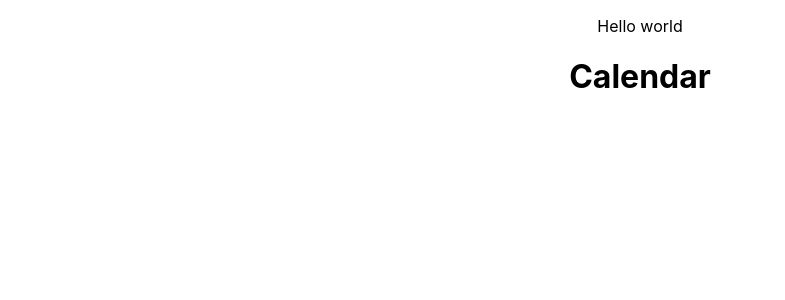
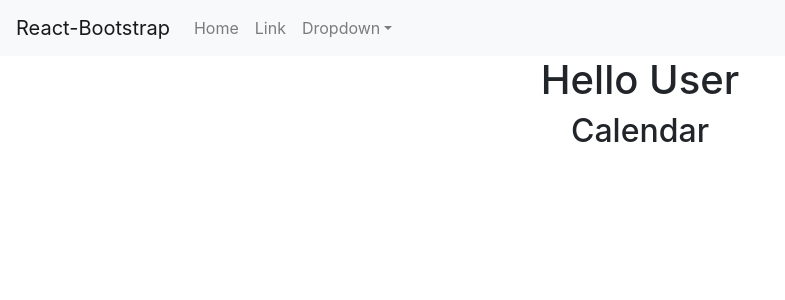
Before and after one commit to colejagdtiger/Push2Production, a React (Create React App) app in the folder artemis/: page / in a window 1280 px wide. Shown: the top 300 px of the page, without its empty margins (0-785 px from the left). Built offline with nearby package versions, Linux system fonts and the light colour scheme.

Commit message:
added bootstrap

```diff
--- a/artemis/package.json
+++ b/artemis/package.json
@@ -6,7 +6,9 @@
     "@testing-library/jest-dom": "^5.11.9",
     "@testing-library/react": "^11.2.5",
     "@testing-library/user-event": "^12.7.1",
+    "bootstrap": "^4.6.0",
     "react": "^17.0.1",
+    "react-bootstrap": "^1.4.3",
     "react-dom": "^17.0.1",
     "react-scripts": "4.0.2",
     "web-vitals": "^1.1.0"
--- a/artemis/public/index.html
+++ b/artemis/public/index.html
@@ -3,12 +3,12 @@
   <head>
     <meta charset="utf-8" />
     <link rel="icon" href="%PUBLIC_URL%/favicon.ico" />
+    <meta http-equiv="X-UA-Compatible" content="IE=edge">
     <meta name="viewport" content="width=device-width, initial-scale=1" />
     <meta name="theme-color" content="#000000" />
-    <meta
-      name="description"
-      content="Web site created using create-react-app"
-    />
+    <meta name="author" content="Andrew Li, Coleton Kotch, Noah Gergel">
+    <meta name="description" content="A calendar app that you can schedule and record">
+    <meta name="keywords" content="calender, schedule, app">
     <link rel="apple-touch-icon" href="%PUBLIC_URL%/logo192.png" />
     <!--
       manifest.json provides metadata used when your web app is installed on a
@@ -24,7 +24,7 @@
       work correctly both with client-side routing and a non-root public URL.
       Learn how to configure a non-root public URL by running `npm run build`.
     -->
-    <title>React App</title>
+    <title>Calendar App</title>
   </head>
   <body>
     <noscript>You need to enable JavaScript to run this app.</noscript>
--- a/artemis/src/App.js
+++ b/artemis/src/App.js
@@ -1,13 +1,15 @@
 import logo from './logo.svg';
 import './App.css';
-import Test from './Test.js'
+import Main from './Main.js'
 import Calendar from './Calendar.js'
+import 'bootstrap/dist/css/bootstrap.min.css'
 
 function App() {
   return (
     <div className="App">
-      <Test />
-      <Calendar />
+      <Main>
+        <Calendar />
+      </Main>
     </div>
   );
 }
--- a/artemis/src/Calendar.js
+++ b/artemis/src/Calendar.js
@@ -2,6 +2,6 @@ import react from 'react';
 
 export default function Calendar() {
     return (
-        <h1>Calendar</h1>
+        <h2>Calendar</h2>
     )
 }
--- /dev/null
+++ b/artemis/src/Main.js
@@ -0,0 +1,12 @@
+import react from 'react';
+import MainNavbar from './MainNavbar.js'
+
+export default function Main(props) {
+    return (
+        <div>
+            <MainNavbar />
+            <h1>Hello User</h1>
+            {props.children}
+        </div>
+    )
+}
--- /dev/null
+++ b/artemis/src/MainNavbar.js
@@ -0,0 +1,24 @@
+import react, {Component} from 'react';
+import {Navbar, Nav, NavDropdown, Container} from 'react-bootstrap';
+
+export default function MainNavbar(props) {
+    return (
+    <Navbar bg="light" expand="lg">
+        <Navbar.Brand href="#home">React-Bootstrap</Navbar.Brand>
+        <Navbar.Toggle aria-controls="basic-navbar-nav" />
+        <Navbar.Collapse id="basic-navbar-nav">
+        <Nav className="mr-auto">
+            <Nav.Link href="#home">Home</Nav.Link>
+            <Nav.Link href="#link">Link</Nav.Link>
+            <NavDropdown title="Dropdown" id="basic-nav-dropdown">
+            <NavDropdown.Item href="#action/3.1">Action</NavDropdown.Item>
+            <NavDropdown.Item href="#action/3.2">Another action</NavDropdown.Item>
+            <NavDropdown.Item href="#action/3.3">Something</NavDropdown.Item>
+            <NavDropdown.Divider />
+            <NavDropdown.Item href="#action/3.4">Separated link</NavDropdown.Item>
+            </NavDropdown>
+        </Nav>
+        </Navbar.Collapse>
+    </Navbar>
+    )
+}
--- a/artemis/src/Test.js
+++ /dev/null
@@ -1,7 +0,0 @@
-import react from 'react';
-
-export default function Test() {
-    return (
-        <p>Hello world</p>
-    )
-}
```
Also changed, not shown: 1 other file (tests, documents, lock files or other folders).
